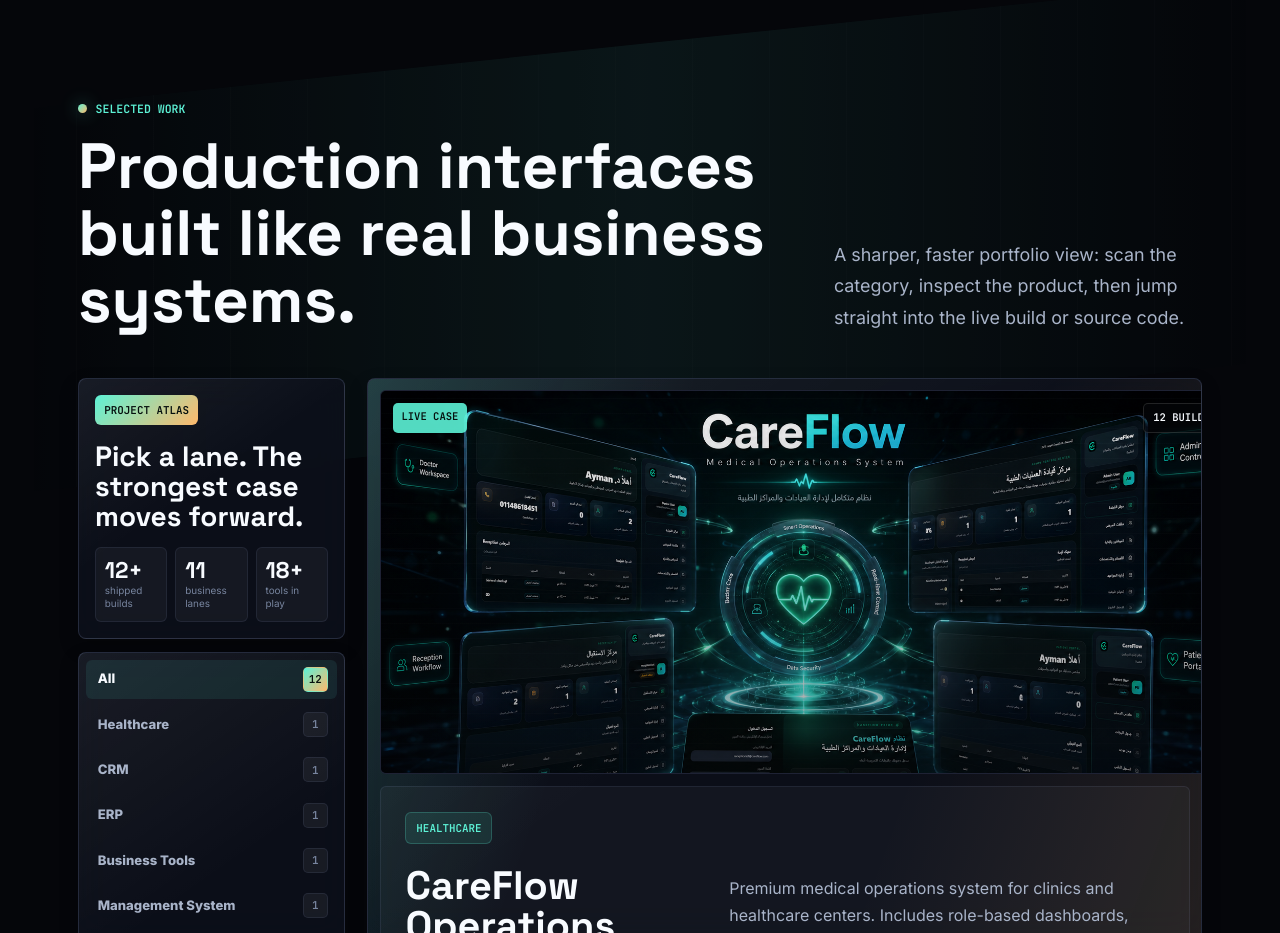
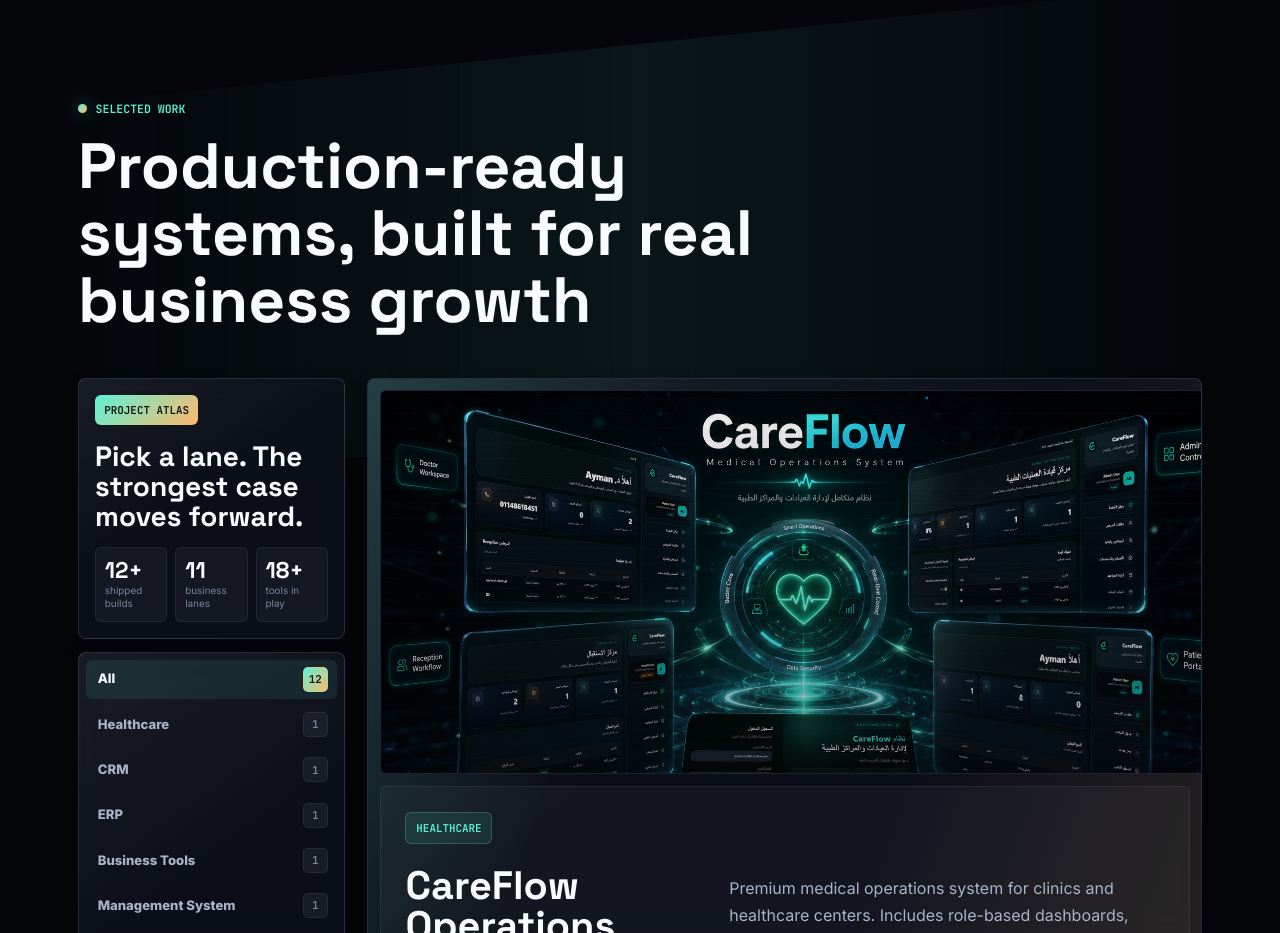
Before and after one commit to aymantarek16/React-Portfolio, a React (Vite) app: page / in a window 1280 px wide. Shown: the part 820-1753 px from the top of the page. Built offline with nearby package versions, Linux system fonts and the light colour scheme.

Commit message:
remove any details on projects images

```diff
--- a/src/components/works/Works.jsx
+++ b/src/components/works/Works.jsx
@@ -83,10 +83,7 @@
       aria-label={`Open live demo for ${project.projectTitle}`}
     >
       <img src={project.imgPath} alt={project.projectTitle} loading="eager" />
-      <div className="screen-hud" aria-hidden>
-        <span>Live Case</span>
-        <span>{String(totalProjects).padStart(2, "0")} builds</span>
-      </div>
+
     </a>
 
     <div className="spotlight-info">
@@ -153,13 +150,9 @@
           <div>
             <span className="section-label">Selected Work</span>
             <h2 className="section-title">
-              Production interfaces built like real business systems.
+      Production-ready systems, built for real business growth
             </h2>
           </div>
-          <p className="section-subtitle">
-            A sharper, faster portfolio view: scan the category, inspect the
-            product, then jump straight into the live build or source code.
-          </p>
         </motion.div>
 
         <div className="works-command">
```
